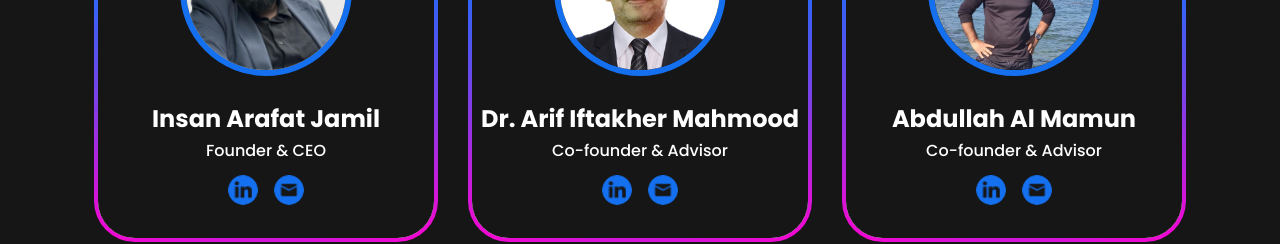
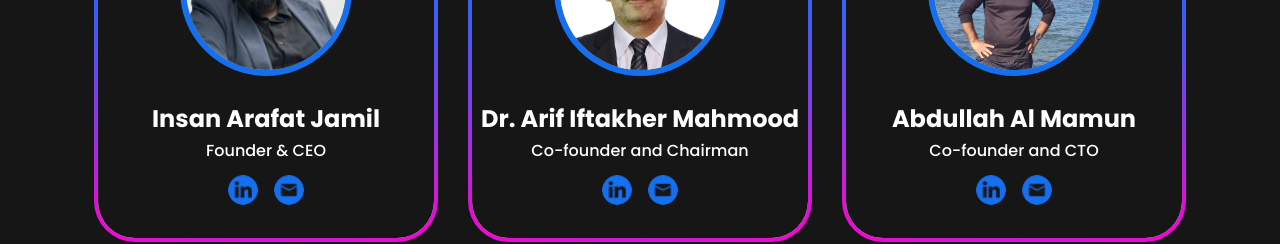
Before and after one commit to Tain55/FactoryNext-Official, a React (Vite) app: page /about in a window 1280 px wide. Shown: the part 3200-3444 px from the top of the page. Built offline with nearby package versions, Linux system fonts and the light colour scheme.

Commit message:
designation change

```diff
--- a/src/Components/17-OurLeaders/Ourleader.jsx
+++ b/src/Components/17-OurLeaders/Ourleader.jsx
@@ -23,7 +23,7 @@ const Ourleader = () => {
           <CardL
             title1="Dr. Arif Iftakher Mahmood
 "
-            title2="Co-founder  &  Advisor
+            title2="Co-founder and Chairman
 "
             image={arif}
             email="arifmahmood@factorynext.com.bd"
@@ -31,11 +31,11 @@ const Ourleader = () => {
           />
           <CardL
             title1="Abdullah Al Mamun"
-            title2="Co-founder  &  Advisor
+            title2="Co-founder and CTO
 "
             image={mamun}
             email="mamun@factorynext.com.bd"
-            linkedIn=""
+            linkedIn="https://www.linkedin.com/in/abdullah-al-mamun-47924aa6"
           />
         </div>
         <div className="second-contents-ourL">
@@ -74,7 +74,7 @@ const Ourleader = () => {
         <CardL
           title1="Dr. Arif Iftakher Mahmood
 "
-          title2="Co-founder  &  Advisor
+          title2="Co-founder and Chairman
 "
           image={arif}
           email="arifmahmood@factorynext.com.bd"
@@ -82,11 +82,11 @@ const Ourleader = () => {
         />
         <CardL
           title1="Abdullah Al Mamun"
-          title2="Co-founder  &  Advisor
+          title2="Co-founder and CTO
 "
           image={mamun}
           email="mamun@factorynext.com.bd"
-          linkedIn=""
+          linkedIn="https://www.linkedin.com/in/abdullah-al-mamun-47924aa6"
         />
         <CardL
           title1="Plabon Dutta"
```
